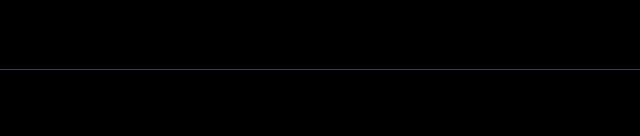
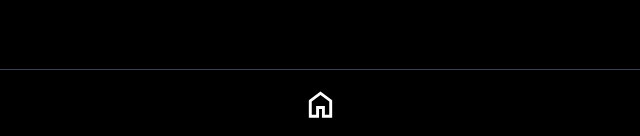
Before and after one commit to ppppppsmash/nuxt-thread, a Nuxt app: page / in a window 1280 px wide. Shown: the part 661-797 px from the top of the page, without its empty margins (320-960 px from the left). Built offline with nearby package versions, Linux system fonts and the light colour scheme.

Commit message:
add: Nav(NuxtIcon)

```diff
--- a/layouts/default.vue
+++ b/layouts/default.vue
@@ -22,7 +22,18 @@
       class="fixed z-50 bottom-0 flex w-full h-[70px] border-t
         border-t-gray-700 bg-black"
     >
-
+      <div class="flex w-full max-w-[500px] mx-auto flex items-center justify-around">
+        <button
+          class="w-full h-full"
+          @click="navigateTo('/')"
+        >
+          <Icon
+            name="material-symbols:home-outline"
+            size="35"
+            color="#FFFFFF"
+          />
+        </button>
+      </div>
     </div>
   </div>
 </template>
```
